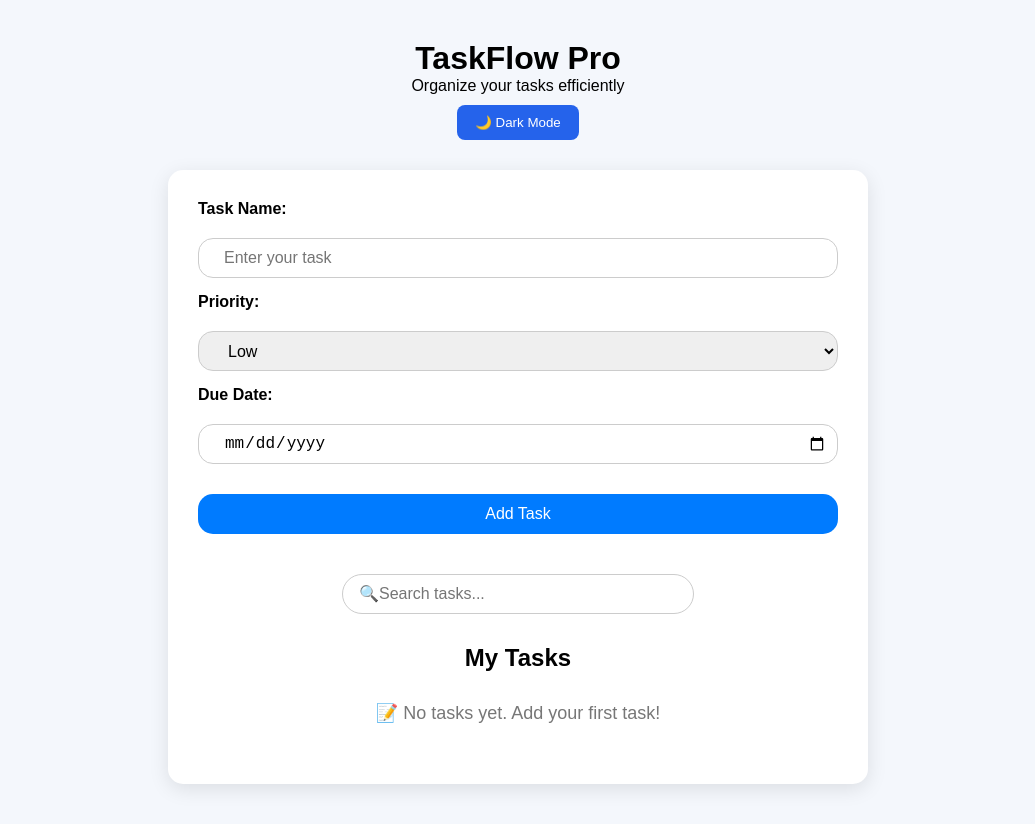
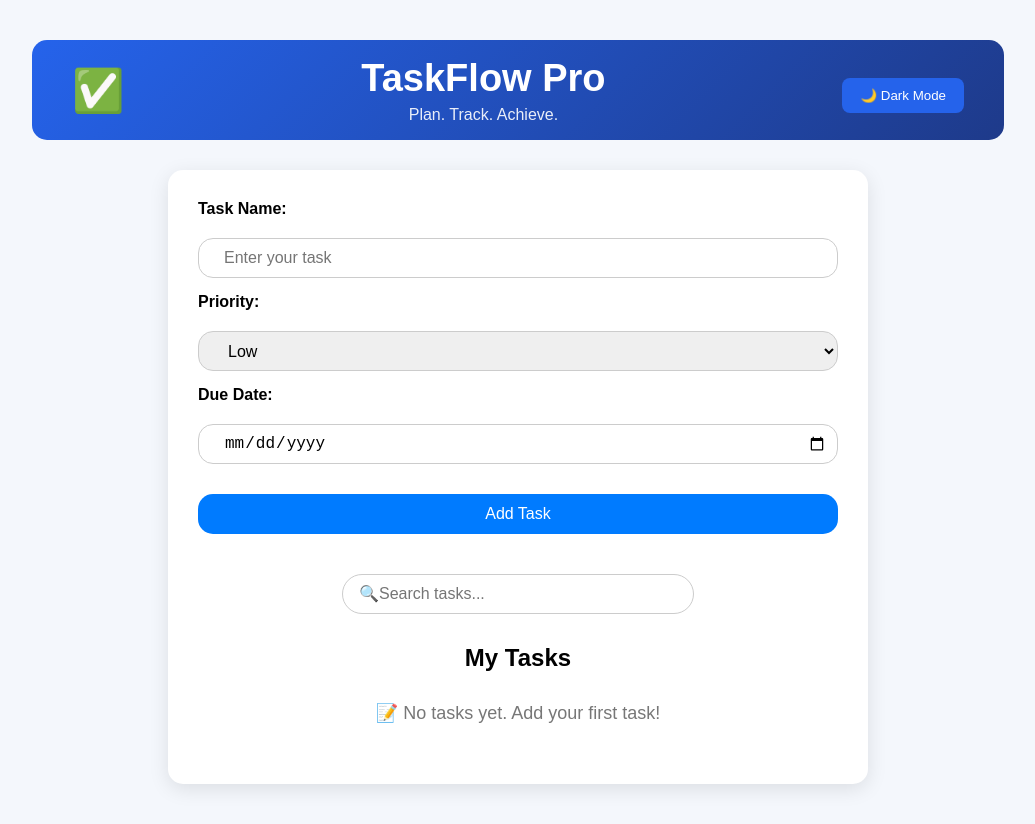
Before and after one commit to rawatakshay006-ui/taskflow-pro, a plain HTML site: page index.html in a window 1280 px wide. Shown: the whole page, without its empty margins (122-1157 px from the left). Drawn offline with Linux system fonts and the light colour scheme.

Commit message:
Added screenshots to README

```diff
--- a/index.html
+++ b/index.html
@@ -4,12 +4,18 @@
     <link rel="stylesheet" href="style.css" />
     <meta charset="UTF-8" />
     <meta name="viewport" content="width=device-width, initial-scale=1.0" />
-    <title>TaskFlow</title>
+    <title>TaskFlow Pro</title>
+    <link rel="icon" type="image/png" href="favicon.png" />
   </head>
   <body>
     <header>
-      <h1>TaskFlow Pro</h1>
-      <p>Organize your tasks efficiently</p>
+      <div class="logo">✅</div>
+
+      <div class="header-text">
+        <h1>TaskFlow Pro</h1>
+        <p>Plan. Track. Achieve.</p>
+      </div>
+
       <button id="theme-toggle">🌙 Dark Mode</button>
     </header>
     <main>
--- a/style.css
+++ b/style.css
@@ -94,9 +94,10 @@ h2 {
   border-left: 6px solid royalblue;
   flex-direction: column;
 }
-.completed {
+.completed h3,
+.completed p {
   text-decoration: line-through;
-  opacity: 0.6;
+  opacity: 0.7;
 }
 .button-group {
   display: flex;
@@ -247,7 +248,7 @@ select:focus {
   width: 350px;
   border-radius: 15px;
   text-align: center;
-  box-shadow: 0 10px 30px rgba(0,0,0,.2);
+  box-shadow: 0 10px 30px rgba(0, 0, 0, 0.2);
 
   animation: popUp 0.25s ease;
 }
@@ -309,7 +310,6 @@ select:focus {
 =========================== */
 
 @media (max-width: 768px) {
-
   main {
     padding: 20px;
   }
@@ -348,12 +348,14 @@ button {
 }
 
 #task-list li {
-  transition: transform 0.3s ease, box-shadow 0.3s ease;
+  transition:
+    transform 0.3s ease,
+    box-shadow 0.3s ease;
 }
 
 #task-list li:hover {
   transform: translateY(-4px);
-  box-shadow: 0 8px 20px rgba(0,0,0,0.12);
+  box-shadow: 0 8px 20px rgba(0, 0, 0, 0.12);
 }
 body.dark {
   background: #111827;
@@ -387,17 +389,43 @@ body.dark .modal-content {
 body.dark #task-section {
   background: #2d3748;
 }
-#theme-toggle{
-    margin-top:10px;
-    padding:10px 18px;
-    border:none;
-    border-radius:8px;
-    background:#2563eb;
-    color:white;
-    cursor:pointer;
-    transition:.3s;
+#theme-toggle {
+  margin-top: 10px;
+  padding: 10px 18px;
+  border: none;
+  border-radius: 8px;
+  background: #2563eb;
+  color: white;
+  cursor: pointer;
+  transition: 0.3s;
 }
 
-#theme-toggle:hover{
-    background:#07226d;
+#theme-toggle:hover {
+  background: #07226d;
 }
+header {
+  display: flex;
+  justify-content: space-between;
+  align-items: center;
+  width: 81%;
+  margin: 0 auto;
+  margin-bottom: 30px;
+  padding: 20px 40px;
+  border-radius: 15px;
+  background: linear-gradient(135deg, #2563eb, #1e3a8a);
+  color: white;
+}
+
+.logo {
+  font-size: 42px;
+}
+
+.header-text h1 {
+  margin: 0;
+  font-size: 38px;
+}
+
+.header-text p {
+  margin-top: 6px;
+  opacity: 0.9;
+}
```
Also changed, not shown: favicon.png (added), screenshots/Screenshot 2026-07-06 004108.png (added), screenshots/Screenshot 2026-07-06 004119.png (added). Lines whose indentation alone changed are shown as unchanged.
